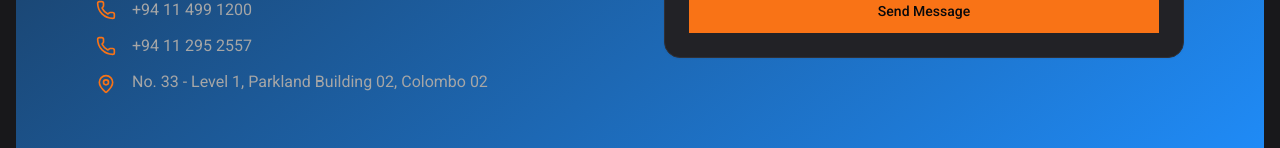
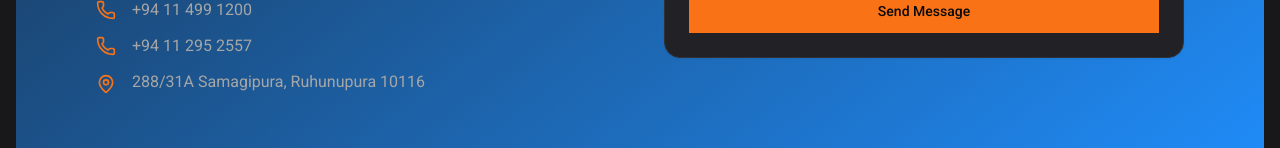
Before and after one commit to DARK-V-98/bigcostan, a Next.js app: page / in a window 1280 px wide. Shown: the part 5374-5522 px from the top of the page. Built offline with nearby package versions, Linux system fonts and the light colour scheme; no server answers; the database is empty.

Commit message:
288/31A Samagipura, Ruhunupura 10116 also add this new adress

```diff
--- a/src/app/page.tsx
+++ b/src/app/page.tsx
@@ -23,10 +23,10 @@ const jsonLd: WithContext<HomeAndConstructionBusiness> = {
   'priceRange': '$$',
   'address': {
     '@type': 'PostalAddress',
-    'streetAddress': 'No. 33 - Level 1, Parkland Building 02',
-    'addressLocality': 'Colombo',
+    'streetAddress': '288/31A Samagipura',
+    'addressLocality': 'Ruhunupura',
     'addressRegion': 'Western Province',
-    'postalCode': '00200',
+    'postalCode': '10116',
     'addressCountry': 'LK'
   },
   'sameAs': [
@@ -36,8 +36,8 @@ const jsonLd: WithContext<HomeAndConstructionBusiness> = {
   ],
   'geo': {
     '@type': 'GeoCoordinates',
-    'latitude': 6.9271, // Approximate latitude for Colombo
-    'longitude': 79.8612 // Approximate longitude for Colombo
+    'latitude': 6.9271, // Approximate latitude
+    'longitude': 79.8612 // Approximate longitude
   },
   'servesCuisine': '',
   'openingHoursSpecification': [
--- a/src/components/sections/contact.tsx
+++ b/src/components/sections/contact.tsx
@@ -1,4 +1,3 @@
-
 'use client';
 
 import { useState } from "react";
@@ -106,7 +105,7 @@ export default function Contact() {
                 </div>
                 <div className="flex items-start gap-4">
                   <MapPin className="h-5 w-5 text-primary flex-shrink-0 mt-1" />
-                  <span>No. 33 - Level 1, Parkland Building 02, Colombo 02</span>
+                  <span>288/31A Samagipura, Ruhunupura 10116</span>
                 </div>
               </div>
             </div>
```
